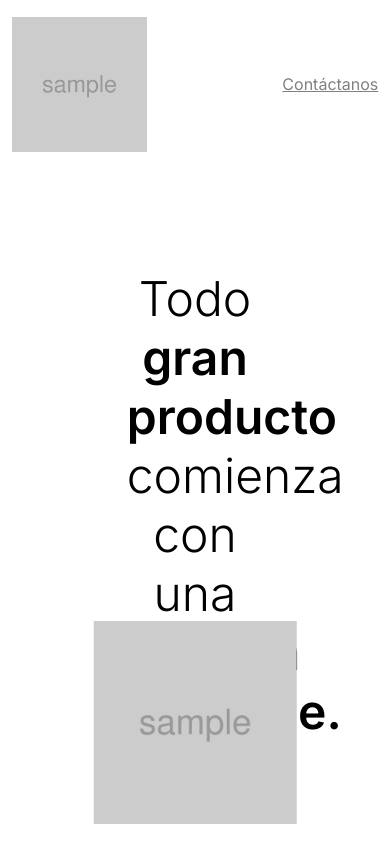
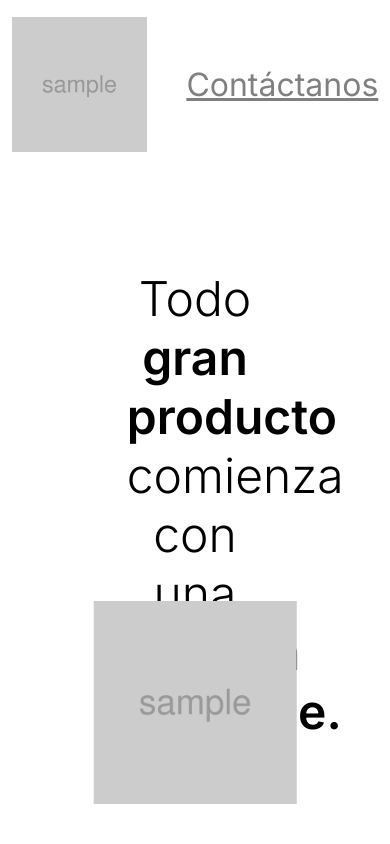
Before and after one commit to Isilrac/Isilrac.github.io, a plain HTML site: page index.html in a window 390 px wide. Drawn offline with Linux system fonts and the light colour scheme.

Commit message:
Move gif, update contact

```diff
--- a/css/style.css
+++ b/css/style.css
@@ -6,7 +6,6 @@
 
 header{
   height: 20vh;
-  height: calc(var(--vh, 1vh) * 20);
   display: flex;
   justify-content: space-between;
   align-items: center;
@@ -30,7 +29,6 @@ header{
 .fullSection{
   width: 100%;
   height: 80vh;
-  height: calc(var(--vh, 1vh) * 80);
   position: relative;
 }
 
@@ -58,3 +56,16 @@ h1 span{
   left: 50%;
   transform: translateX(-50%);
 }
+
+@media only screen and (max-width: 768px) {
+  /* For mobile phones: */
+
+  .scrollGif{
+    bottom: 40px;
+  }
+
+  .contacto{
+    font-size: 2em;
+  }
+
+}
```
